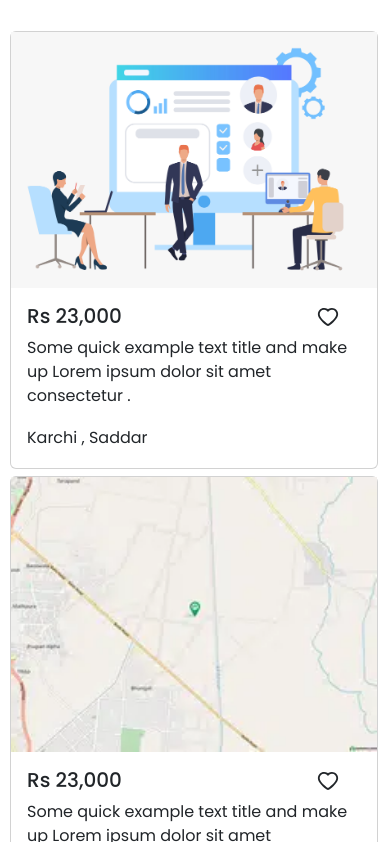
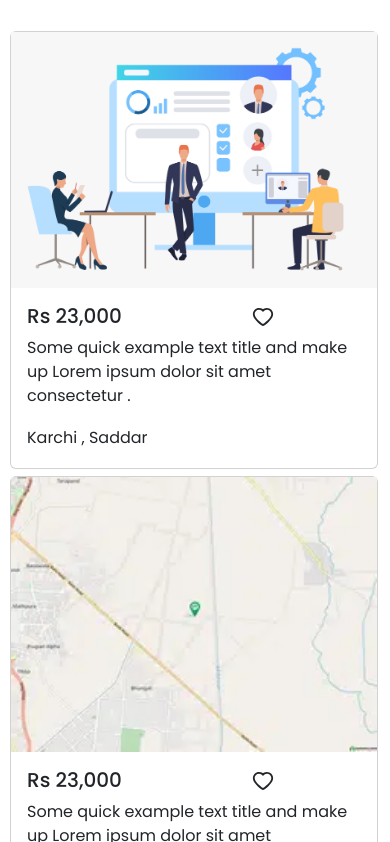
Before and after one commit to DaniyalAliIsrail/React_OLx_Clone, a React (Vite) app: page / in a window 390 px wide. Shown: the part 1541-2383 px from the top of the page. Built offline with nearby package versions, Linux system fonts and the light colour scheme; a web font is replaced by a local one.

Commit message:
completedUI

```diff
--- a/src/App.css
+++ b/src/App.css
@@ -398,8 +398,8 @@
 
         .drop-res {
                 width: 100%;
+        }
 
-        }
         .search-bar-logo {
                 font-size: 22px;
                 height: 8vh;
@@ -467,7 +467,7 @@
         /* card */
         .card-icon {
                 position: absolute;
-                left: 305px;
+                left: 240px;
                 top: 10px;
                 font-size: 24px;
                 /* border: 2px solid red; */
```
